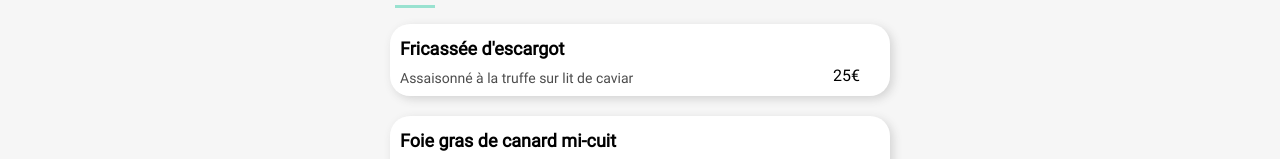
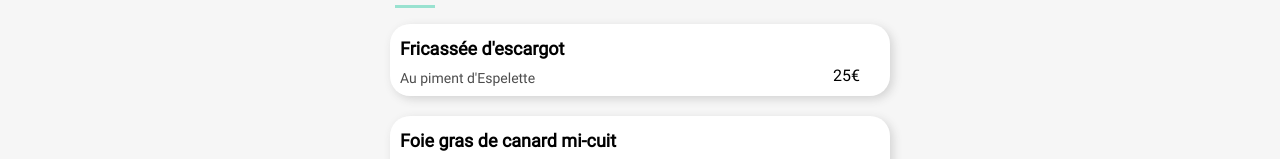
Before and after one commit to Geoffroy-Blomme/OC-Projet-3, a website: page pages/palette_du_gout.html in a window 1280 px wide. Shown: the part 471-630 px from the top of the page. Drawn offline with Linux system fonts and the light colour scheme.

Commit message:
fixed typo

```diff
--- a/pages/palette_du_gout.html
+++ b/pages/palette_du_gout.html
@@ -62,7 +62,7 @@
                             </p>
                             <p class="menu__dish__text-container__details">
 
-                                Assaisonné à la truffe sur lit de caviar
+                                Au piment d'Espelette
                             </p>
 
                         </div>
```
